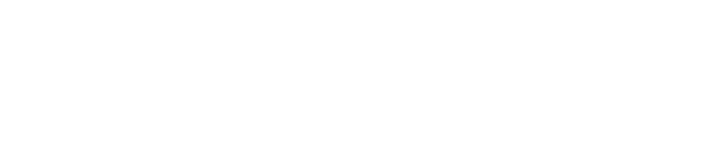
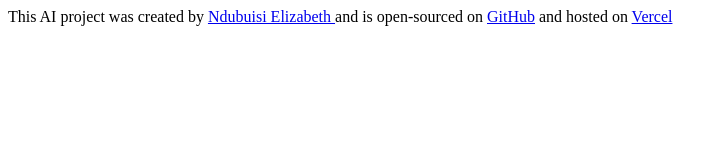
Before and after one commit to DevDimma/Quote-Generator, a plain HTML site: page index.html in a window 1280 px wide. Shown: the whole page, without its empty margins (0-727 px from the left). Drawn offline with Linux system fonts and the light colour scheme.

Commit message:
first deploy

```diff
--- a/index.html
+++ b/index.html
@@ -8,5 +8,12 @@
 </head>
 <body>
 
+
+<footer>This AI project was created by <a href="https://github.com/DevDimma" target="_blank">Ndubuisi Elizabeth
+</a>and is open-sourced on <a href="https://github.com/DevDimma/Quote-Generator" target="_blank">GitHub</a>
+and hosted on <a href="https://awesome-ai-quote-generator.vercel.app/" target="_blank">Vercel</a>
+</footer>
+
+  <script src="index.js"></script>
 </body>
 </html>
```
